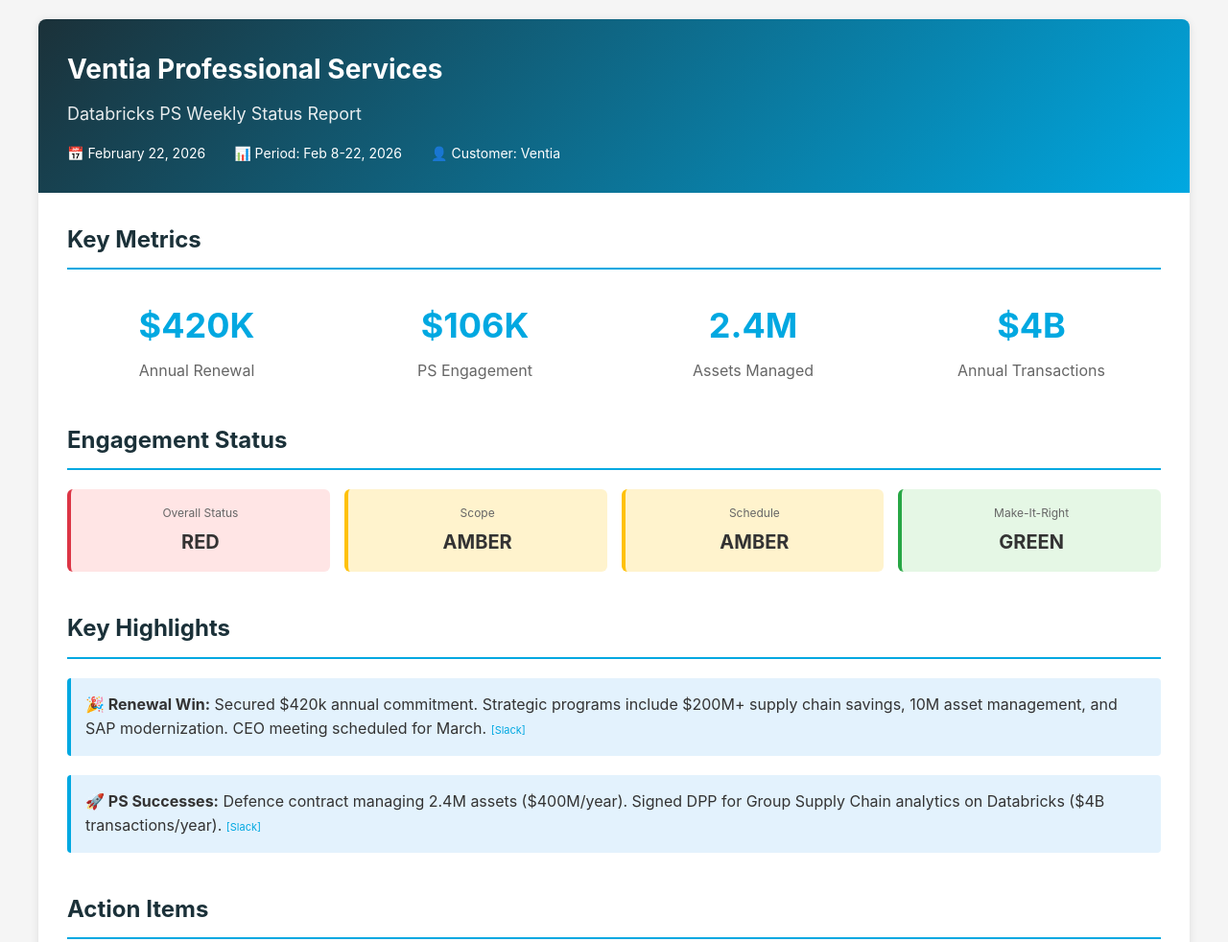
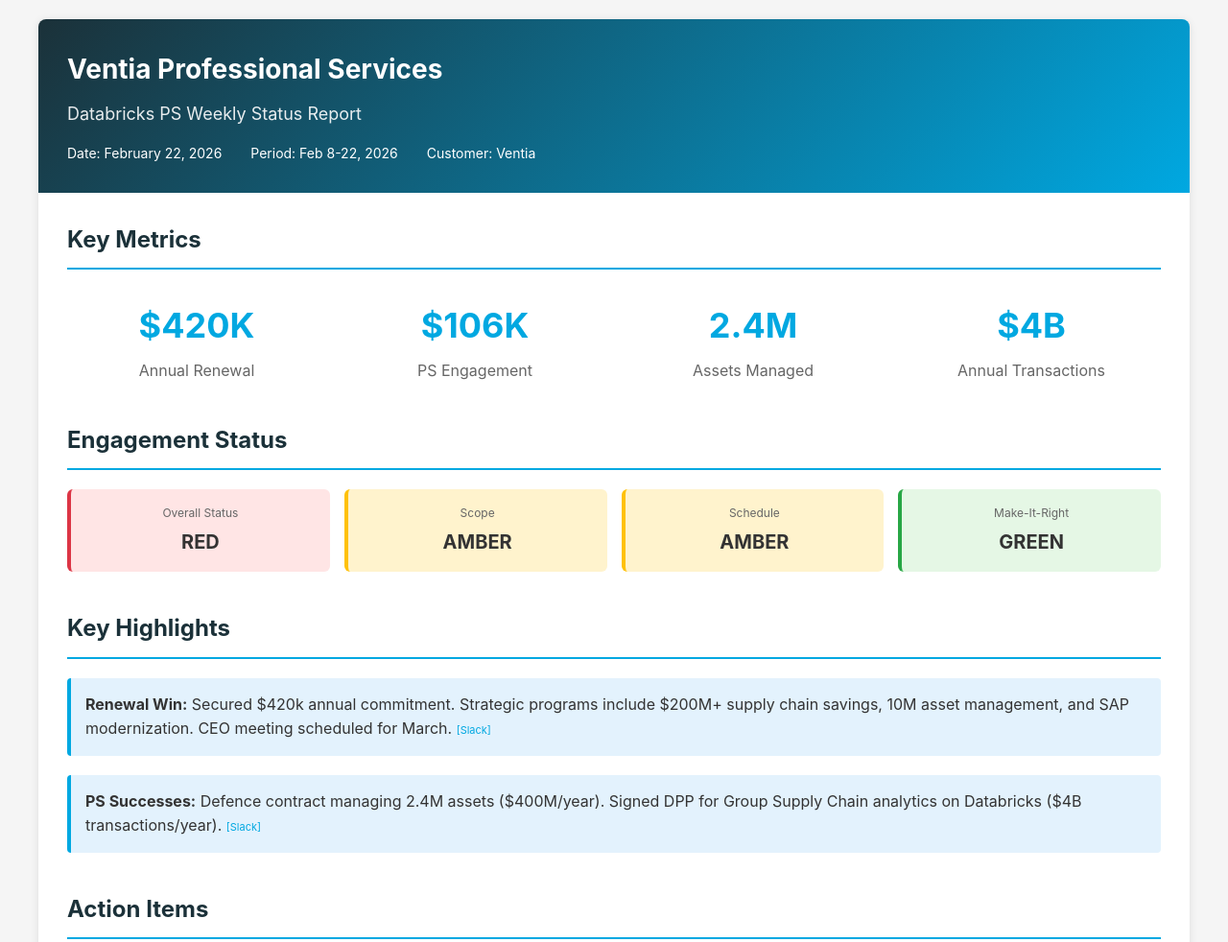
Before and after one commit to pravinva/pm-automation, a website: page docs/report.html in a window 1280 px wide. Shown: the top 982 px of the page at 96% size. Drawn offline with Linux system fonts and the light colour scheme.

Commit message:
Remove all emojis from HTML files
- Replace emoji indicators with plain text
- Remove arrows and decorative symbols
- Keep professional appearance without emoji characters

```diff
--- a/docs/report.html
+++ b/docs/report.html
@@ -148,9 +148,9 @@
             <h1>Ventia Professional Services</h1>
             <div class="subtitle">Databricks PS Weekly Status Report</div>
             <div class="meta">
-                <span>📅 February 22, 2026</span>
-                <span>📊 Period: Feb 8-22, 2026</span>
-                <span>👤 Customer: Ventia</span>
+                <span>Date: February 22, 2026</span>
+                <span>Period: Feb 8-22, 2026</span>
+                <span>Customer: Ventia</span>
             </div>
         </div>
 
@@ -205,11 +205,11 @@
             <div class="section">
                 <h2>Key Highlights</h2>
                 <div class="highlight-box">
-                    <strong>🎉 Renewal Win:</strong> Secured $420k annual commitment. Strategic programs include $200M+ supply chain savings, 10M asset management, and SAP modernization. CEO meeting scheduled for March.
+                    <strong>Renewal Win:</strong> Secured $420k annual commitment. Strategic programs include $200M+ supply chain savings, 10M asset management, and SAP modernization. CEO meeting scheduled for March.
                     <a href="https://databricks.slack.com/archives/C0106JXFBSP/p1769742444470379" class="citation">[Slack]</a>
                 </div>
                 <div class="highlight-box">
-                    <strong>🚀 PS Successes:</strong> Defence contract managing 2.4M assets ($400M/year). Signed DPP for Group Supply Chain analytics on Databricks ($4B transactions/year).
+                    <strong>PS Successes:</strong> Defence contract managing 2.4M assets ($400M/year). Signed DPP for Group Supply Chain analytics on Databricks ($4B transactions/year).
                     <a href="https://databricks.slack.com/archives/C0106JXFBSP/p1766118996764049" class="citation">[Slack]</a>
                 </div>
             </div>
```
Also changed, not shown: docs/citations.html (+3 -3 lines), docs/index.html (+4 -4 lines).
